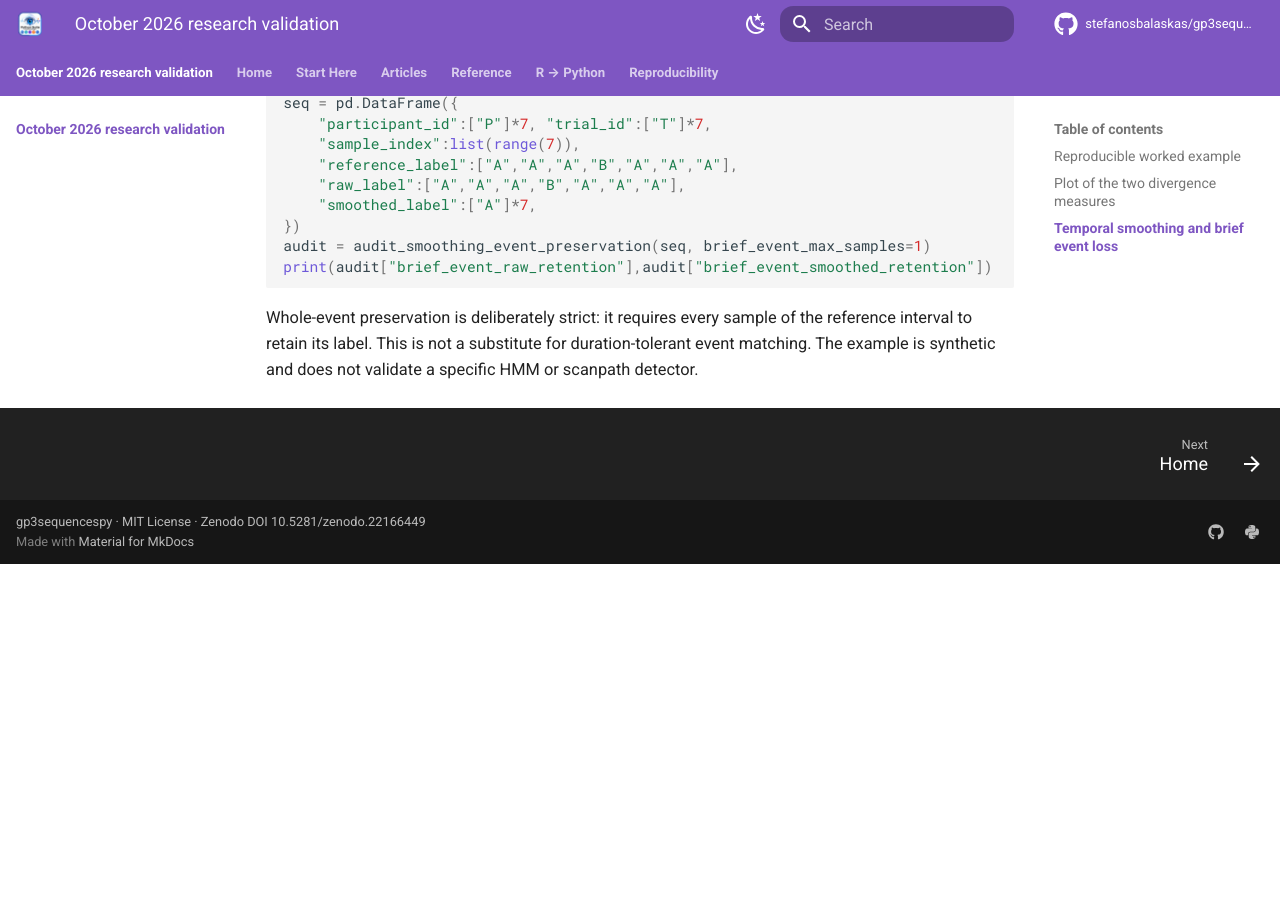
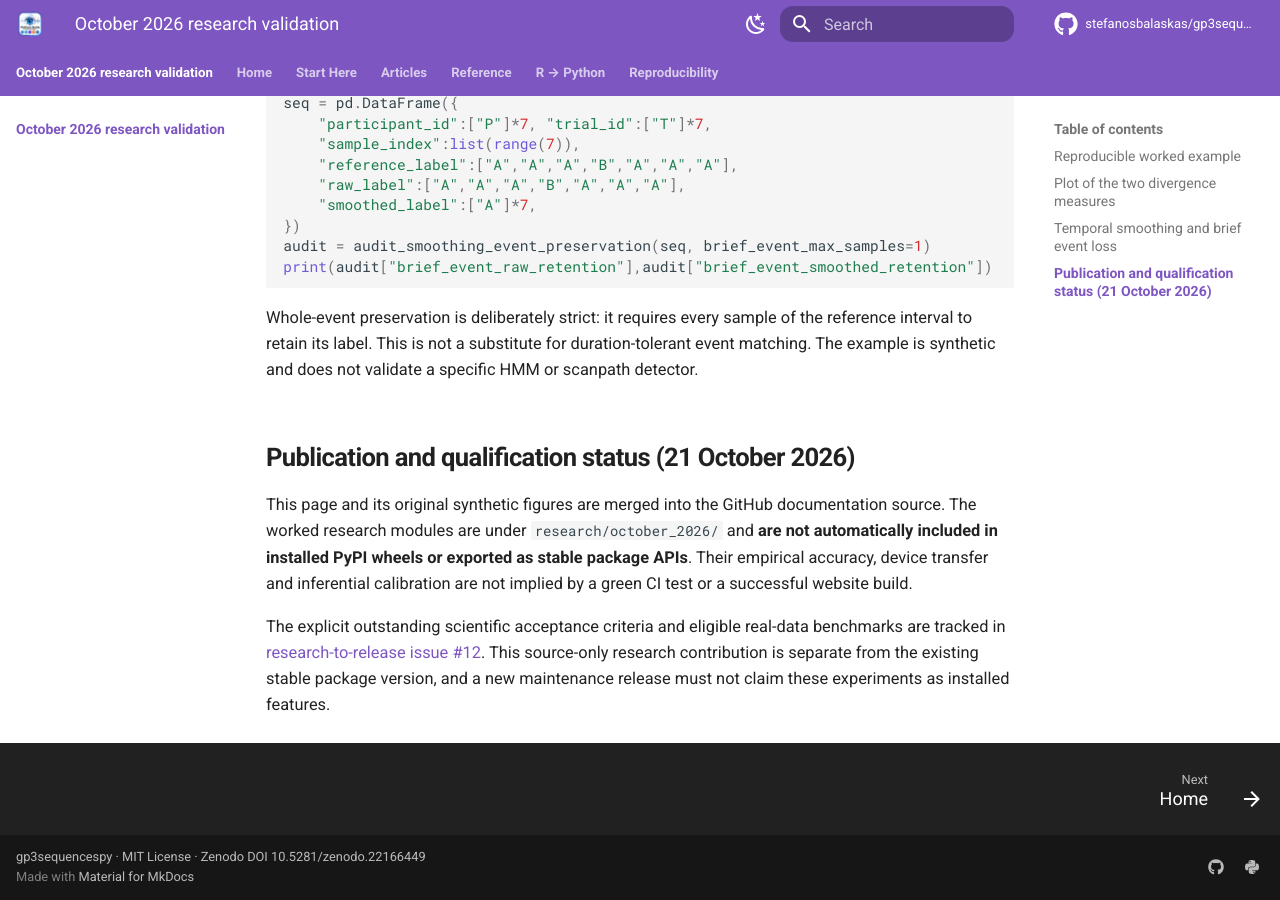
Before and after one commit to stefanosbalaskas/gp3sequencespy, an MkDocs documentation site: the page built from docs/research/october-2026-sequence-transfer.md, in a window 1280 px wide and 900 px high, scrolled down 2428 px. Built offline with MkDocs 1.6.1 and Material for MkDocs 9.7.7, drawn with Linux system fonts in a browser that asks for light colours; comment, search, counter and statistics services are not loaded; before the commit the page ends 2992 px from its top, so only the background shows below that.

Commit message:
Docs: showcase October scanpath research and original synthetic figures
* docs: publish explicit scientific qualification and PyPI availability boundary

* docs: showcase research article and synthetic figure in repository landing page

```diff
--- a/docs/research/october-2026-sequence-transfer.md
+++ b/docs/research/october-2026-sequence-transfer.md
@@ -67,3 +67,9 @@
 ~~~
 
 Whole-event preservation is deliberately strict: it requires every sample of the reference interval to retain its label. This is not a substitute for duration-tolerant event matching. The example is synthetic and does not validate a specific HMM or scanpath detector.
+
+## Publication and qualification status (21 October 2026)
+
+This page and its original synthetic figures are merged into the GitHub documentation source. The worked research modules are under `research/october_2026/` and **are not automatically included in installed PyPI wheels or exported as stable package APIs**. Their empirical accuracy, device transfer and inferential calibration are not implied by a green CI test or a successful website build.
+
+The explicit outstanding scientific acceptance criteria and eligible real-data benchmarks are tracked in [research-to-release issue #12](https://github.com/stefanosbalaskas/gp3sequencespy/issues/12). This source-only research contribution is separate from the existing stable package version, and a new maintenance release must not claim these experiments as installed features.
```
Also changed, not shown: README.md (+6 -0 lines).
